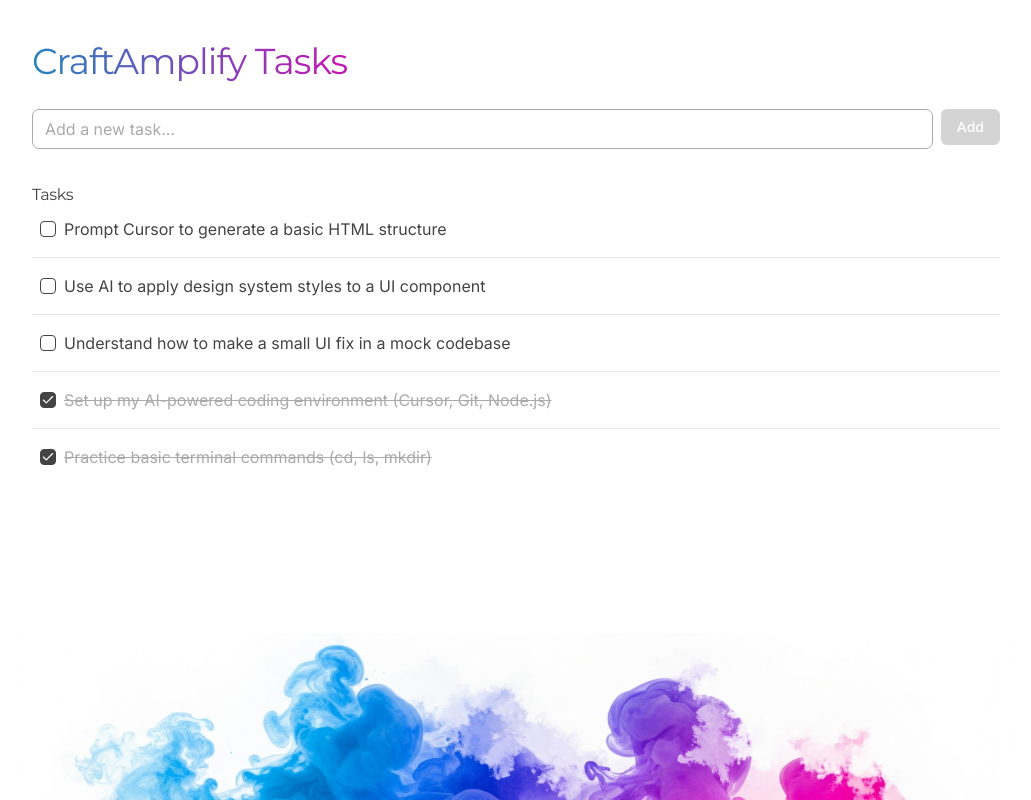
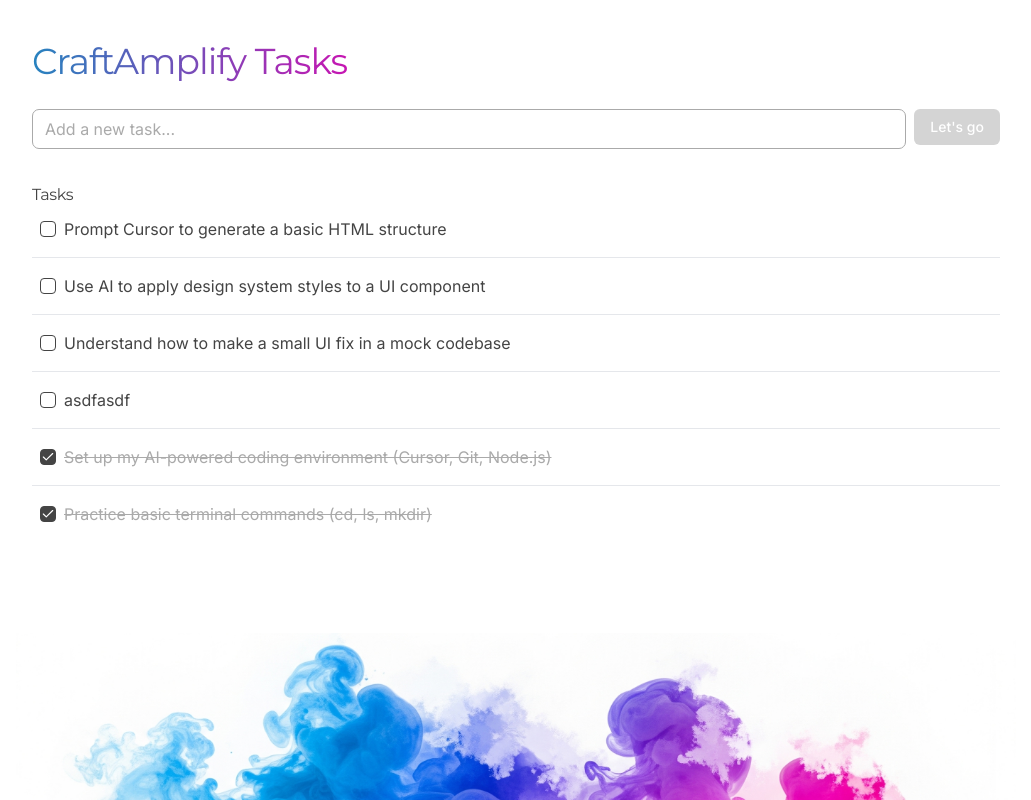
Before and after one commit to CraftAmplify/craftamplify-task-app, a React (Vite) app: page / in a window 1280 px wide. Shown: the whole page, without its empty margins (124-1155 px from the left). Built offline with nearby package versions, Linux system fonts and the light colour scheme; data requests are answered from the project's data file.

Commit message:
style: increase add button size to lg

```diff
--- a/db.json
+++ b/db.json
@@ -24,6 +24,11 @@
       "id": "5",
       "text": "Understand how to make a small UI fix in a mock codebase",
       "completed": false
+    },
+    {
+      "text": "asdfasdf",
+      "completed": false,
+      "id": "MWG0e9X"
     }
   ]
 }
--- a/src/components/AddTaskForm.tsx
+++ b/src/components/AddTaskForm.tsx
@@ -44,7 +44,7 @@ export function AddTaskForm({ onAddTask }: AddTaskFormProps) {
         variant="craft"
         size="default"
       >
-        Add
+        Let's go
       </Button>
     </form>
   )
```
